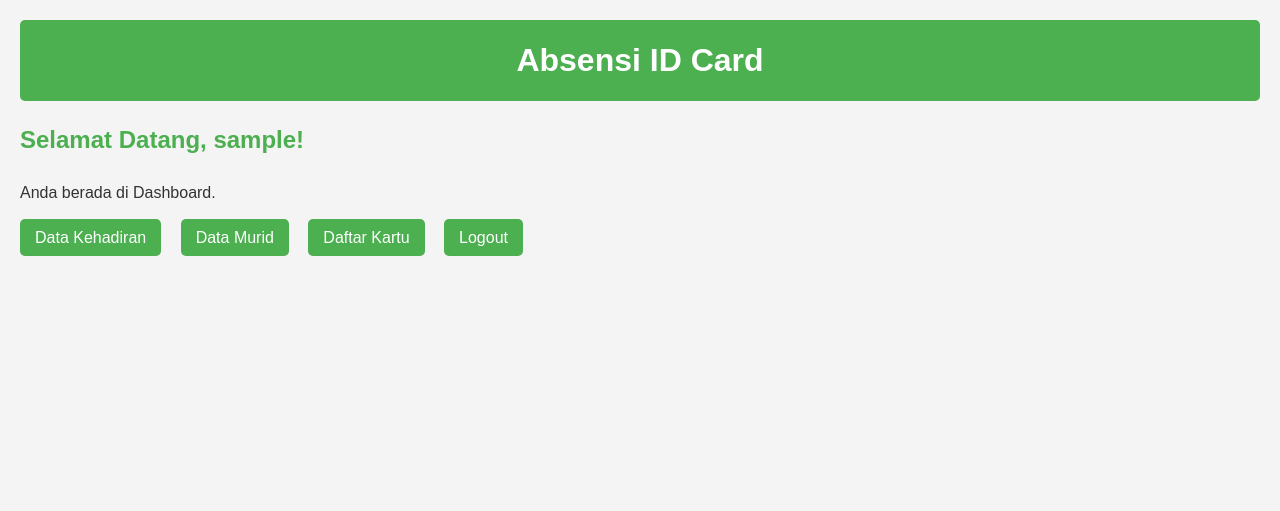
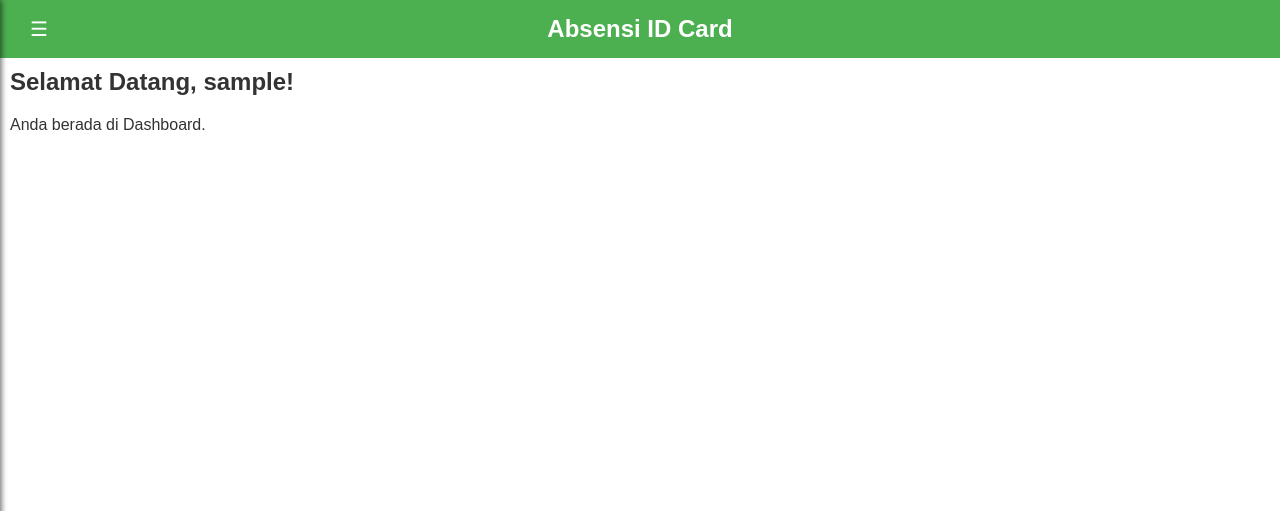
Before and after one commit to VARR-git/pjbl, a PHP site: page /dashboard.php in a window 1280 px wide. Shown: the top 511 px of the page. Run offline with PHP 8.4, Linux system fonts and the light colour scheme; the visitor is signed in with stand-in values (Sample User, id 1).

Commit message:
menambahkan header#

```diff
--- a/css/styleDash.css
+++ b/css/styleDash.css
@@ -1,66 +1,11 @@
 /* styleDash.css */
-
-/* Reset beberapa gaya default */
-body, h1, h2, p, ul {
-    margin: 0;
-    padding: 0;
+/* Reset Dasar */
+body, h2, table, a {
+    font-family: Arial, sans-serif;
+    color: #333;
 }
 
-/* Gaya untuk body */
-body {
-    font-family: Arial, sans-serif;
-    background-color: #f4f4f4;
-    color: #333;
-    line-height: 1.6;
-    padding: 20px;
+p, h2 {
+    margin-top: 10px;
+    margin-left: 10px;
 }
-
-/* Gaya untuk header */
-header {
-    background-color: #4CAF50; /* Warna latar belakang header */
-    color: white; /* Warna teks header */
-    padding: 15px; /* Padding untuk header */
-    text-align: center; /* Teks di tengah */
-    border-radius: 5px; /* Sudut membulat */
-    margin-bottom: 20px; /* Jarak bawah header */
-}
-
-/* Gaya untuk judul */
-h2 {
-    color: #4CAF50; /* Warna hijau */
-    margin-bottom: 20px;
-}
-
-/* Gaya untuk paragraf */
-p {
-    margin-bottom: 20px;
-}
-
-/* Gaya untuk navigasi */
-ul {
-    list-style-type: none; /* Menghilangkan bullet */
-    padding: 0;
-}
-
-ul li {
-    display: inline; /* Menampilkan item dalam satu baris */
-    margin-right: 15px; /* Jarak antar item */
-}
-
-ul li a {
-    text-decoration: none; /* Menghilangkan garis bawah */
-    color: #fff; /* Warna teks */
-    background-color: #4CAF50; /* Warna latar belakang */
-    padding: 10px 15px; /* Padding untuk tombol */
-    border-radius: 5px; /* Sudut membulat */
-    transition: background-color 0.3s; /* Efek transisi */
-}
-
-ul li a:hover {
-    background-color: #45a049; /* Warna latar belakang saat hover */
-}
-
-/* Gaya untuk konfirmasi logout */
-ul li a:active {
-    background-color: #3e8e41; /* Warna latar belakang saat ditekan */
-}
--- a/dashboard.php
+++ b/dashboard.php
@@ -18,19 +18,9 @@ $username = $_SESSION['username'];
     <link rel="stylesheet" href="css/styleDash.css">
 </head>
 <body>
-    <header>
-        <h1>Absensi ID Card</h1>
-    </header>
+    <?php include 'header.php'; ?>
 
     <h2>Selamat Datang, <?= htmlspecialchars($username); ?>!</h2>
     <p>Anda berada di Dashboard.</p>
-
-    <!-- Navigasi -->
-    <ul class="options-list">
-        <li><a href="kehadiran.php">Data Kehadiran</a></li>
-        <li><a href="data_murid.php">Data Murid</a></li>
-        <li><a href="kartu_invalid.php">Daftar Kartu</a></li>
-        <li><a href="logout.php" onclick="return confirm('Yakin ingin logout?');">Logout</a></li>
-    </ul>
 </body>
 </html>
--- a/data_murid.php
+++ b/data_murid.php
@@ -17,9 +17,10 @@ $result = mysqli_query($conn, $query);
 <html>
 <head>
     <title>Data Siswa</title>
-    <link rel="stylesheet" href="css/styleSiswa.css">
+    <link rel="stylesheet" href="css/styleMurid.css">
 </head>
 <body>
+    <?php include 'header.php'; ?>
     <h2>Data Murid</h2>
 
     <!-- Tabel Data Siswa -->
@@ -44,6 +45,5 @@ $result = mysqli_query($conn, $query);
     </table>
 
     <br>
-    <a href="dashboard.php">Kembali ke Dashboard</a>
 </body>
 </html>
--- /dev/null
+++ b/header.php
@@ -0,0 +1,151 @@
+<head>
+    <style>
+        body {
+            margin: 0;
+            padding: 0;
+        }
+        header {
+            font-family: Arial, sans-serif;
+            width: 100%;
+            background-color: #4CAF50; /* Warna hijau */
+            color: white;
+            display: flex;
+            align-items: center;
+            justify-content: space-between;
+            padding: 15px;
+            box-sizing: border-box;
+        }
+
+        /* Gaya untuk judul */
+        h1, a {
+            color: white;
+            margin: 0 auto; /* Pusatkan teks di tengah */
+            font-size: 24px;
+            text-align: center;
+            text-decoration: none;
+        }
+
+        /* Tombol menu */
+        .menu-button {
+            background-color: transparent; /* Menyamakan dengan header */
+            border: none; /* Hapus border */
+            box-shadow: none; /* Hapus bayangan */
+            padding: 10px 15px;
+            cursor: pointer;
+            font-size: 20px;
+            color: white; /* Sesuaikan dengan warna teks header */
+            position: fixed;
+        }
+
+        .menu-button:hover {
+            background-color: rgba(255, 255, 255, 0.2); /* Efek hover jika diperlukan */
+            border-radius: 5px;
+        }
+
+        /* Sidebar */
+        .sidebar {
+            display: flex;
+            position: fixed;
+            top: 0;
+            left: -250px; /* Awalnya tersembunyi di kiri */
+            width: 250px;
+            height: 100%;
+            background-color: #222;
+            box-shadow: 2px 0 5px rgba(0, 0, 0, 0.5);
+            transition: left 0.3s ease-in-out;
+            z-index: 1000;
+            padding-top: 5px;
+            flex-direction: column;
+        }
+
+        /* Tombol close */
+        .close-btn {
+            margin-left: 220px;
+            position: fixed;
+            font-size: 24px;
+            color: white;
+            cursor: pointer;
+        }
+
+        /* Daftar navigasi */
+        .options-list {
+            list-style: none;
+            padding: 0;
+            margin-top: 30px;
+        }
+
+        .options-list li {
+            cursor: pointer;
+            border-bottom: 1px solid #444;
+            padding: 15px;
+            text-align: center;
+        }
+
+        .options-list li a {
+            text-decoration: none;
+            color: white;
+            display: block;
+            font-size: 18px;
+        }
+
+        .options-list li:hover {
+            background-color: #333;
+        }
+
+        /* Efek saat sidebar aktif */
+        .sidebar.active {
+            left: 0;
+        }
+
+        /* Overlay */
+        .overlay {
+            display: none;
+            position: fixed;
+            top: 0;
+            left: 0;
+            width: 100%;
+            height: 100%;
+            background: rgba(0, 0, 0, 0.5);
+            z-index: 999;
+        }
+
+        .overlay.active {
+            display: block;
+        }
+    </style>
+</head>
+
+<header>
+    <!-- Navigasi -->
+    <button class="menu-button" onclick="toggleMenu()">☰</button>
+    <!-- Sidebar -->
+    <div class="sidebar" id="sidebar">
+        <span class="close-btn" onclick="toggleMenu()">&times;</span>
+        <ul class="options-list">
+            <li><a href="kehadiran.php">Data Kehadiran</a></li>
+            <li><a href="data_murid.php">Data Murid</a></li>
+            <li><a href="kartu_invalid.php">Daftar Kartu</a></li>
+            <li><a href="logout.php" onclick="return confirm('Yakin ingin logout?');">Logout</a></li>
+        </ul>
+    </div>
+
+    <!-- Overlay -->
+    <div class="overlay" id="overlay" onclick="toggleMenu()"></div>
+
+    <h1><a href="dashboard.php">Absensi ID Card</a></h1>
+</header>
+
+<script>
+    function toggleMenu() {
+    let sidebar = document.getElementById("sidebar");
+    let overlay = document.getElementById("overlay");
+
+    if (sidebar.style.left === "0px") {
+        sidebar.style.left = "-250px";
+        overlay.style.display = "none";
+    } else {
+        sidebar.style.left = "0px";
+        overlay.style.display = "block";
+    }
+}
+</script>
--- a/kartu_invalid.php
+++ b/kartu_invalid.php
@@ -39,6 +39,7 @@ $result = $conn->query($sql);
     <title>Daftar Kartu Tidak Terdaftar</title>
 </head>
 <body>
+    <?php include 'header.php'; ?>
     <h2>Daftar Kartu Tidak Terdaftar</h2>
     <table border="1">
         <tr>
```
Also changed, not shown: css/styleMurid.css (renamed from css/styleSiswa.css, +1 -16 lines).
